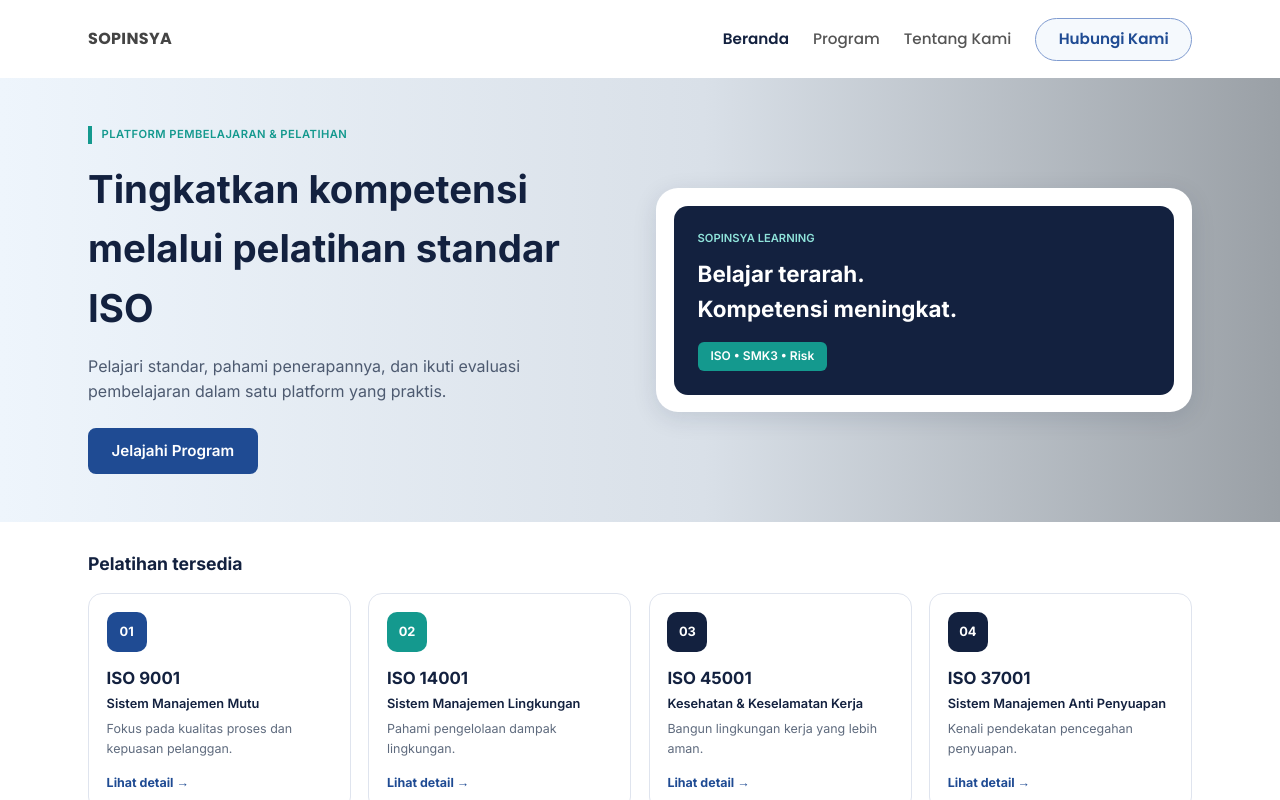
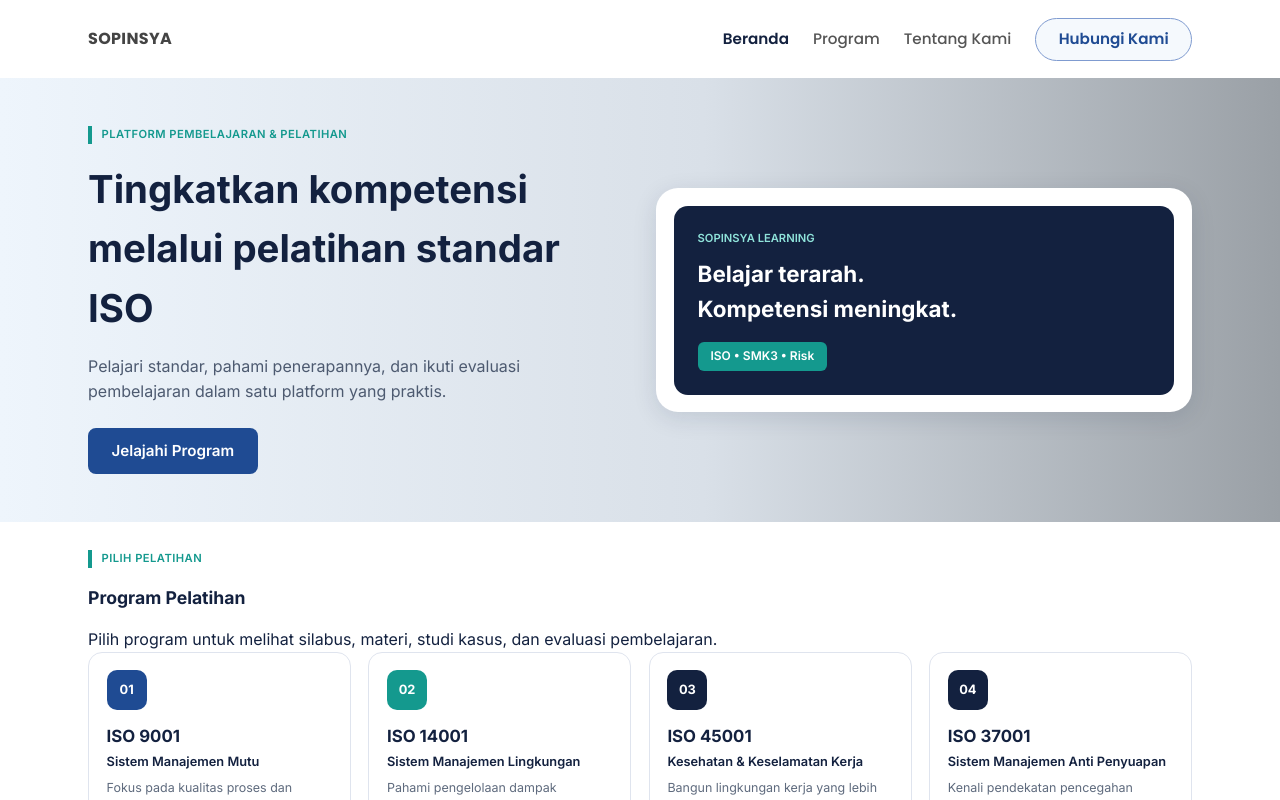
Before and after one commit to buleyyy/capstone-sopinsya, a Next.js app in the folder apps/web/: page / in a window 1280 px wide. Shown: the top 800 px of the page. Built offline with nearby package versions, Linux system fonts and the light colour scheme; no server answers.

Commit message:
Refactor participant program flow for option A

```diff
--- a/apps/web/src/components/HomeProgramList.tsx
+++ b/apps/web/src/components/HomeProgramList.tsx
@@ -1,21 +1,17 @@
 "use client";
 
 import { ProgramGrid } from "./ProgramCard";
-import { useJoined } from "@/lib/useJoined";
 import type { Program } from "@/lib/programs";
 
-/** Daftar di beranda: pelatihan yang diikuti bila ada, jika belum maka semua program tersedia. */
 export function HomeProgramList({ programs }: { programs: Program[] }) {
-  const { slugs } = useJoined();
-  const joined = programs.filter((p) => slugs.includes(p.slug));
-  const hasJoined = joined.length > 0;
-
   return (
-    <section className="container section" aria-labelledby="home-programs">
+    <section id="program" className="container section program-catalog" aria-labelledby="home-programs">
+      <p className="eyebrow">PILIH PELATIHAN</p>
       <h2 id="home-programs" className="section-title">
-        {hasJoined ? "Pelatihan yang diikuti" : "Pelatihan tersedia"}
+        Program Pelatihan
       </h2>
-      <ProgramGrid programs={hasJoined ? joined : programs} label={hasJoined ? "Pelatihan yang diikuti" : "Pelatihan tersedia"} />
+      <p className="catalog-intro">Pilih program untuk melihat silabus, materi, studi kasus, dan evaluasi pembelajaran.</p>
+      <ProgramGrid programs={programs} label="Daftar program pelatihan" />
     </section>
   );
 }
```
